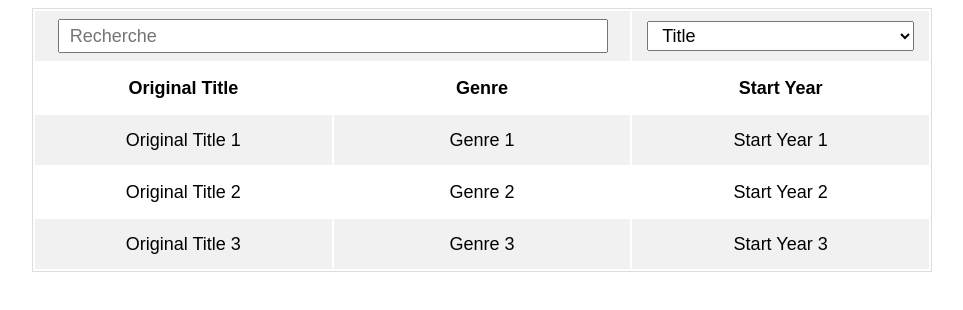
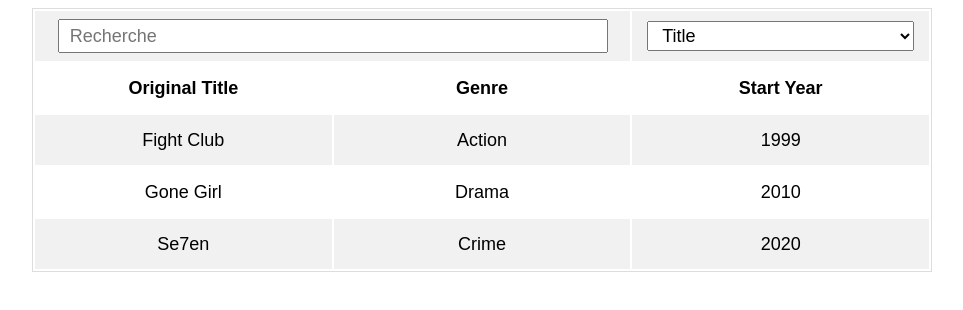
Before and after one commit to SimoMazil/angular-test, an Angular app: page / in a window 1280 px wide. Shown: the top 310 px of the page, without its empty margins (158-1121 px from the left). Built offline with nearby package versions, Linux system fonts and the light colour scheme.

Commit message:
complete recherche events in data table component

```diff
--- a/src/app/components/data-table/data-table.component.html
+++ b/src/app/components/data-table/data-table.component.html
@@ -1,11 +1,13 @@
 <table>
   <thead>
     <tr>
-      <th colspan="2"><input type="text" placeholder="Recherche"></th>
+      <th colspan="2">
+        <input (keyup)="onKey($event)" type="text" placeholder="Recherche">
+      </th>
       <th>
-        <select>
-          <option>Title</option>
-          <option>Year</option>
+        <select (change)="onChange($event)">
+          <option value="title">Title</option>
+          <option value="year">Year</option>
         </select>
       </th>
     </tr>
@@ -16,7 +18,7 @@
     </tr>
   </thead>
   <tbody>
-    <tr *ngFor="let line of data">
+    <tr *ngFor="let line of lines">
       <td>{{ line.originalTitle }}</td>
       <td>{{ line.genre }}</td>
       <td>{{ line.startYear }}</td>
--- a/src/app/components/data-table/data-table.component.ts
+++ b/src/app/components/data-table/data-table.component.ts
@@ -7,34 +7,53 @@ import { DataTable } from 'src/app/models/DataTable';
   styleUrls: ['./data-table.component.css']
 })
 export class DataTableComponent implements OnInit {
-  data: DataTable[]
+  data: DataTable[] = [
+    {
+      id: '1',
+      primaryTitle: 'Gone Girl',
+      originalTitle: 'Gone Girl',
+      startYear: '2010',
+      genre: 'Drama'
+    },
+    {
+      id: '2',
+      primaryTitle: 'Fight Club',
+      originalTitle: 'Fight Club',
+      startYear: '1999',
+      genre: 'Action'
+    },
+    {
+      id: '3',
+      primaryTitle: 'Seven',
+      originalTitle: 'Se7en',
+      startYear: '2020',
+      genre: 'Crime'
+    },
+  ]
+
+  lines: DataTable[]
+  filterValue: string = 'title'
 
   constructor() { }
 
   ngOnInit() {
-    this.data = [
-      {
-        id: '1',
-        primaryTitle: 'Primary Title',
-        originalTitle: 'Original Title 1',
-        startYear: 'Start Year 1',
-        genre: 'Genre 1'
-      },
-      {
-        id: '2',
-        primaryTitle: 'Primary Title',
-        originalTitle: 'Original Title 2',
-        startYear: 'Start Year 2',
-        genre: 'Genre 2'
-      },
-      {
-        id: '3',
-        primaryTitle: 'Primary Title',
-        originalTitle: 'Original Title 3',
-        startYear: 'Start Year 3',
-        genre: 'Genre 3'
-      },
-    ]
+    this.lines = this.data.sort((a: any, b: any) => a.startYear - b.startYear)
+  }
+
+  onKey(event: any) {
+    if(event.target.value !== '' && this.filterValue === 'title') {
+      this.lines = this.lines.filter(item =>
+      item.originalTitle.toLowerCase().includes(event.target.value.toLowerCase()) ||
+      item.primaryTitle.toLowerCase().includes(event.target.value.toLowerCase()))
+    } else if(event.target.value !== '' && this.filterValue === 'year') {
+      this.lines = this.lines.filter(item => item.startYear.includes(event.target.value.toString()))
+    } else {
+      this.lines = this.data
+    }
+  }
+
+  onChange(event: any) {
+    this.filterValue = event.target.value;
   }
 
 }
```
